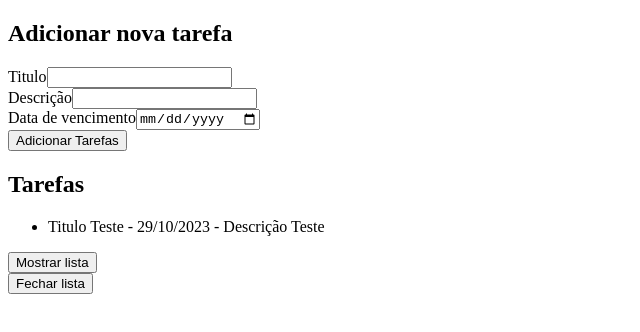
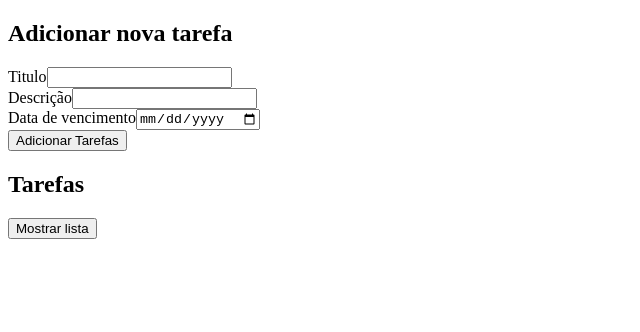
Before and after one commit to FlavioMattosDev/angularToDoList, an Angular app: page / in a window 1280 px wide. Shown: the top 332 px of the page, without its empty margins (0-640 px from the left). Built offline with nearby package versions, Linux system fonts and the light colour scheme.

Commit message:
Aula - 4.1

```diff
--- a/src/app/app.component.html
+++ b/src/app/app.component.html
@@ -1,8 +1,14 @@
 <app-task-form (addTask)="onAddTask($event)"></app-task-form>
+<app-task-list
+  [tasks]="listTask"
+  (handleTask)="handleTask($event)"
+></app-task-list>
 
-<div *ngIf="teste">
-  <app-task-list [tasks]="listTask"></app-task-list>
-
+<div>
+  <div *ngIf="selectedTask">
+    <app-task-detail
+      [task]="selectedTask"
+      (closeDetail)="fecharDetalhes()"
+    ></app-task-detail>
+  </div>
 </div>
-
-<button (click)="hide()">Fechar lista</button>
--- a/src/app/app.component.ts
+++ b/src/app/app.component.ts
@@ -1,35 +1,27 @@
-import { Component, OnInit } from '@angular/core';
-
-export interface IListTask {
-  title: string;
-  description: string;
-  date: Date;
-}
+import { Component } from '@angular/core';
+import { Task } from './models/task.model';
 
 @Component({
   selector: 'app-root',
   templateUrl: './app.component.html',
   styleUrls: ['./app.component.scss']
 })
-export class AppComponent implements OnInit {
-  listTask: IListTask[] = [];
-  teste = true;
 
-  constructor() {}
+export class AppComponent {
+  title = 'treinoTODO'
+  listTask: Task[] = [];
+  selectedTask: Task | null = null;
 
-  ngOnInit() {
-    this.listTask.push({
-      date: new Date(),
-      description: 'Descrição Teste',
-      title: 'Titulo Teste'
-    })
-  }
-
-  onAddTask(task: IListTask) {
+  onAddTask(task: Task) {
     this.listTask.push(task);
   }
 
-  hide() {
-    this.teste = !this.teste;
+  handleTask(task: Task) {
+    this.selectedTask = task;
   }
+
+  fecharDetalhes() {
+    this.selectedTask = null;
+  }
+
 }
--- a/src/app/app.module.ts
+++ b/src/app/app.module.ts
@@ -7,6 +7,7 @@ import { TaskFormComponent } from './components/task-form/task-form.component';
 import { FormsModule } from '@angular/forms';
 import { TaskListComponent } from './components/task-list/task-list.component';
 import { CurrencyFormatPipe } from './pipes/currencyFormat.pipe';
+import { TaskDetailComponent } from './components/task-detail/task-detail.component';
 
 @NgModule({
   declarations: [
@@ -14,6 +15,7 @@ import { CurrencyFormatPipe } from './pipes/currencyFormat.pipe';
     TaskFormComponent,
     TaskListComponent,
     CurrencyFormatPipe,
+    TaskDetailComponent,
   ],
   imports: [
     BrowserModule,
--- /dev/null
+++ b/src/app/components/task-detail/task-detail.component.html
@@ -0,0 +1,7 @@
+<div>
+  <h2>Detalhes da Tarefa</h2>
+  <p> Título: {{task.title}}</p>
+  <p>Descrição: {{task.description}}</p>
+  <p>Data de Vencimento: {{task.date | date: 'dd/MM/yyyy'}}</p>
+  <button (click)="close()">Fechar</button>
+</div>
--- /dev/null
+++ b/src/app/components/task-detail/task-detail.component.ts
@@ -0,0 +1,17 @@
+import { Component, EventEmitter, Input, Output } from '@angular/core';
+import { Task } from 'src/app/models/task.model';
+
+@Component({
+  selector: 'app-task-detail',
+  templateUrl: './task-detail.component.html',
+  styleUrls: ['./task-detail.component.scss']
+})
+
+export class TaskDetailComponent {
+  @Input() task = new Task();
+  @Output() closeDetail = new EventEmitter();
+
+  close() {
+    this.closeDetail.emit();
+  }
+}
--- a/src/app/components/task-form/task-form.component.ts
+++ b/src/app/components/task-form/task-form.component.ts
@@ -1,22 +1,19 @@
 import { Component, EventEmitter, Output } from '@angular/core';
+import { Task } from 'src/app/models/task.model';
 
 @Component({
   selector: 'app-task-form',
   templateUrl: './task-form.component.html',
   styleUrls: ['./task-form.component.scss']
 })
+
 export class TaskFormComponent {
+  @Output() addTask = new EventEmitter();
 
-  @Output() addTask = new EventEmitter()
-
-
-  public newTask = {
-    title: '',
-    description: '',
-    date: new Date()
-  }
+  public newTask = new Task();
 
   submitTask() {
-    this.addTask.emit({...this.newTask})
+    this.addTask.emit(this.newTask)
+    this.newTask = new Task();
   }
 }
--- a/src/app/components/task-list/task-list.component.html
+++ b/src/app/components/task-list/task-list.component.html
@@ -2,7 +2,7 @@
   <h2>Tarefas</h2>
   <ul *ngIf="isVisible">
     <li *ngFor="let task of tasks">
-      <div>
+      <div (click)="selectedTask(task)">
         {{task.title}} -
         {{task.date | date:'dd/MM/yyyy'}} -
         {{task.description}}
--- a/src/app/components/task-list/task-list.component.ts
+++ b/src/app/components/task-list/task-list.component.ts
@@ -1,5 +1,5 @@
-import { Component, Input, OnDestroy, OnInit } from '@angular/core';
-import { IListTask } from 'src/app/app.component';
+import { Component, EventEmitter, Input, Output } from '@angular/core';
+import { Task } from 'src/app/models/task.model';
 
 @Component({
   selector: 'app-task-list',
@@ -10,10 +10,14 @@ export class TaskListComponent{
   name = 'teste';
   isVisible = true;
 
-  @Input() tasks: IListTask[] = []
+  @Input() tasks: Task[] = []
+  @Output() handleTask = new EventEmitter();
 
   mostrarLista(){
     this.isVisible = !this.isVisible;
   }
 
+  selectedTask(task: Task) {
+    this.handleTask.emit(task);
+  }
 }
--- /dev/null
+++ b/src/app/models/task.model.ts
@@ -0,0 +1,11 @@
+export class Task {
+  title: string;
+  description: string;
+  date: string | Date;
+
+  constructor(title = '', description = '', date = '') {
+    this.title = title;
+    this.description = description;
+    this.date = date;
+  }
+}
```
Also changed, not shown: src/app/components/task-detail/task-detail.component.scss (added), 2 other files (tests, documents, lock files or other folders).
